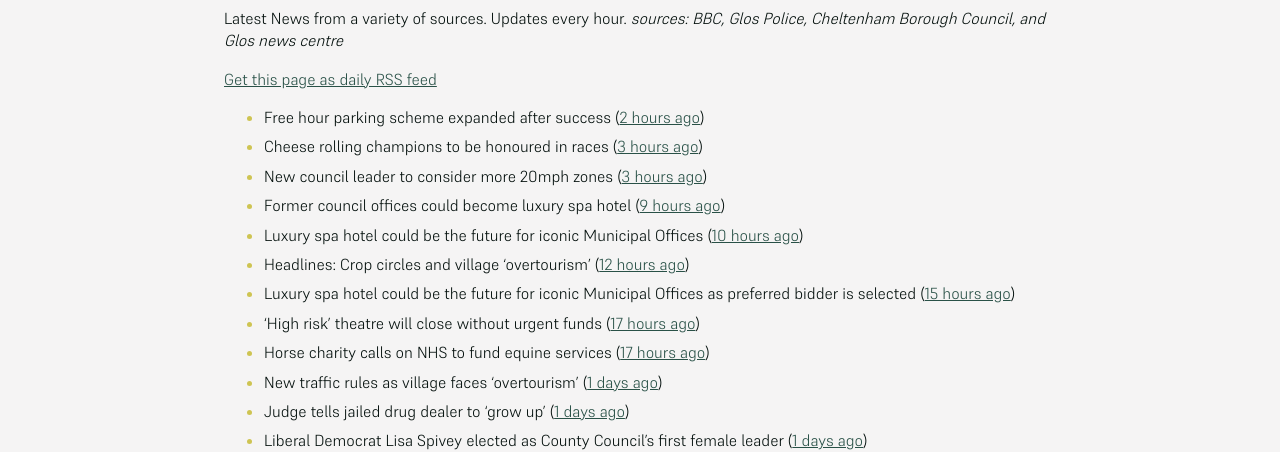
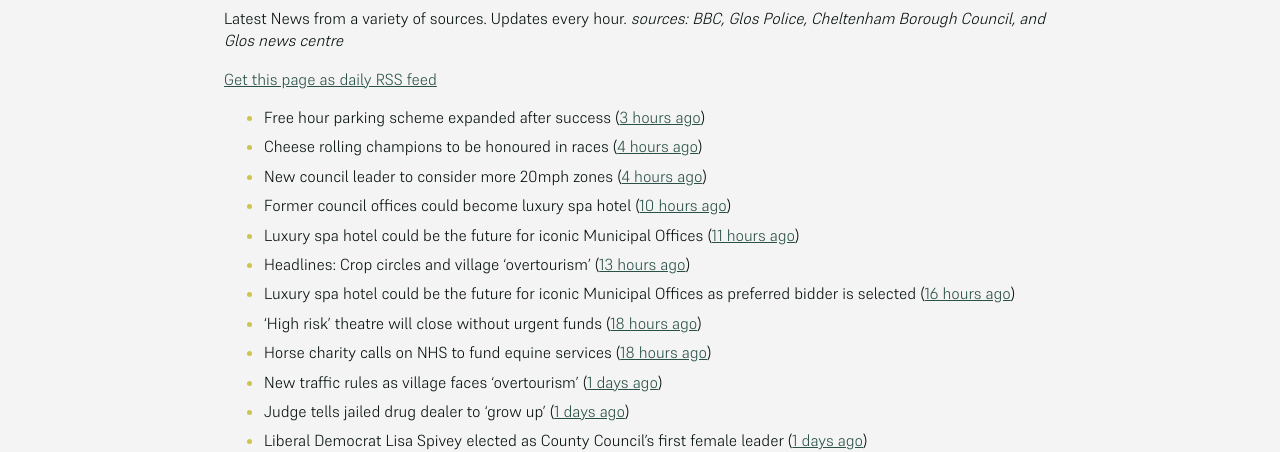
Before and after one commit to mat-0/cheltenham-open-data, a Jekyll site: the page built from _pages/news.md, in a window 1280 px wide. Shown: the part 266-718 px from the top of the page. Built offline with Jekyll 4.4.1, drawn with Linux system fonts in a browser that asks for light colours.

Commit message:
Updated 2025-05-22 23:58:01

```diff
--- a/_pages/news.md
+++ b/_pages/news.md
@@ -12,15 +12,15 @@ _sources: BBC, Glos Police, Cheltenham Borough Council, and Glos news centre_
 [Get this page as daily RSS feed](/daily.rss)
 
 <!-- news_marker starts -->
-- Free hour parking scheme expanded after success ([2 hours ago](https://www.bbc.com/news/articles/cd0l2kr32zeo))
-- Cheese rolling champions to be honoured in races ([3 hours ago](https://www.bbc.com/news/articles/cy8nkklvm9mo))
-- New council leader to consider more 20mph zones ([3 hours ago](https://www.bbc.com/news/articles/c1kvvdv71m4o))
-- Former council offices could become luxury spa hotel ([9 hours ago](https://www.bbc.com/news/articles/c4g6e60kdy1o))
-- Luxury spa hotel could be the future for iconic Municipal Offices ([10 hours ago](https://gloucesternewscentre.co.uk/luxury-spa-hotel-could-be-the-future-for-iconic-municipal-offices/))
-- Headlines: Crop circles and village 'overtourism' ([12 hours ago](https://www.bbc.com/news/articles/ckgrj59nqg5o))
-- Luxury spa hotel could be the future for iconic Municipal Offices as preferred bidder is selected ([15 hours ago](https://www.cheltenham.gov.uk/news/article/3014/luxury_spa_hotel_could_be_the_future_for_iconic_municipal_offices_as_preferred_bidder_is_selected))
-- 'High risk' theatre will close without urgent funds ([17 hours ago](https://www.bbc.com/news/articles/cvgqqypywe1o))
-- Horse charity calls on NHS to fund equine services ([17 hours ago](https://www.bbc.com/news/articles/cy8d927xllzo))
+- Free hour parking scheme expanded after success ([3 hours ago](https://www.bbc.com/news/articles/cd0l2kr32zeo))
+- Cheese rolling champions to be honoured in races ([4 hours ago](https://www.bbc.com/news/articles/cy8nkklvm9mo))
+- New council leader to consider more 20mph zones ([4 hours ago](https://www.bbc.com/news/articles/c1kvvdv71m4o))
+- Former council offices could become luxury spa hotel ([10 hours ago](https://www.bbc.com/news/articles/c4g6e60kdy1o))
+- Luxury spa hotel could be the future for iconic Municipal Offices ([11 hours ago](https://gloucesternewscentre.co.uk/luxury-spa-hotel-could-be-the-future-for-iconic-municipal-offices/))
+- Headlines: Crop circles and village 'overtourism' ([13 hours ago](https://www.bbc.com/news/articles/ckgrj59nqg5o))
+- Luxury spa hotel could be the future for iconic Municipal Offices as preferred bidder is selected ([16 hours ago](https://www.cheltenham.gov.uk/news/article/3014/luxury_spa_hotel_could_be_the_future_for_iconic_municipal_offices_as_preferred_bidder_is_selected))
+- 'High risk' theatre will close without urgent funds ([18 hours ago](https://www.bbc.com/news/articles/cvgqqypywe1o))
+- Horse charity calls on NHS to fund equine services ([18 hours ago](https://www.bbc.com/news/articles/cy8d927xllzo))
 - New traffic rules as village faces 'overtourism' ([1 days ago](https://www.bbc.com/news/articles/cvg99j1y39ro))
 - Judge tells jailed drug dealer to 'grow up' ([1 days ago](https://www.bbc.com/news/articles/cp3qqky8gnwo))
 - Liberal Democrat Lisa Spivey elected as County Council’s first female leader ([1 days ago](https://gloucesternewscentre.co.uk/liberal-democrat-lisa-spivey-elected-as-county-councils-first-female-leader/))
```
Also changed, not shown: _data/flood.json (+5 -27 lines), index.md (+5 -5 lines).
